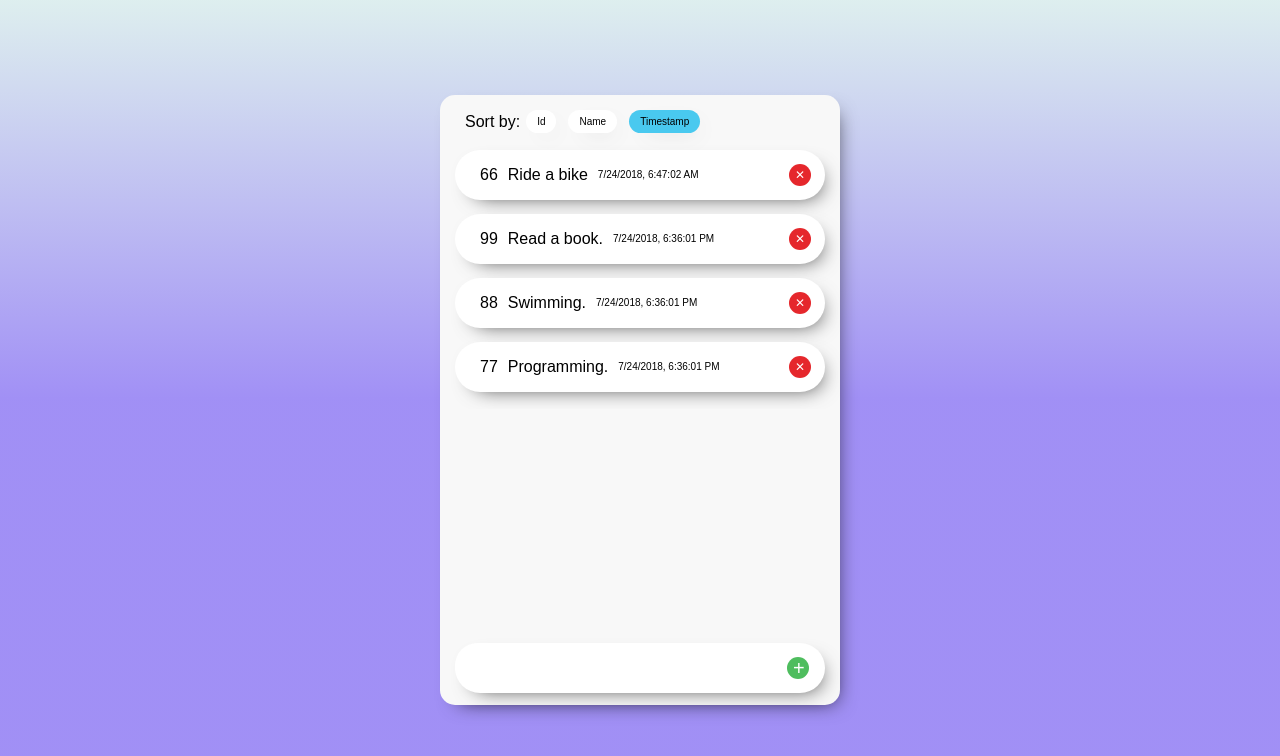
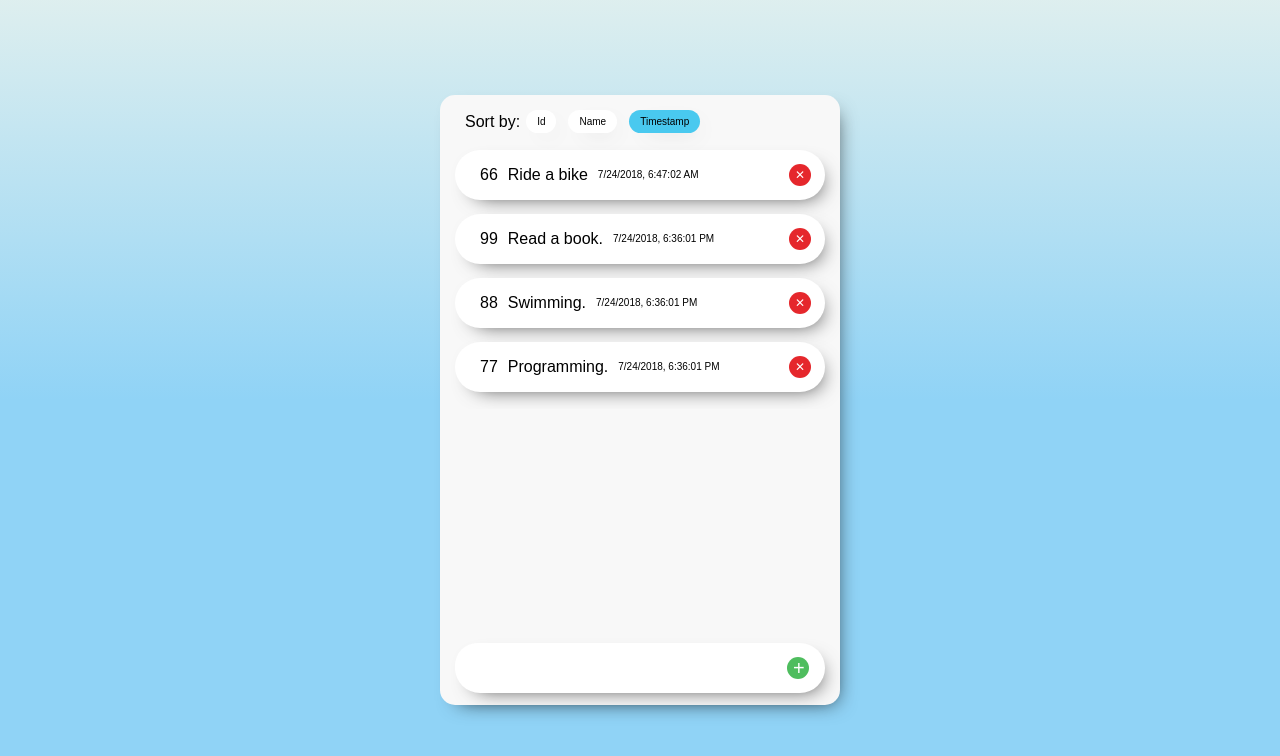
Before and after one commit to WitkowskiMichau/todo-react-redux-ts, a React app: page / in a window 1280 px wide. Shown: the top 756 px of the page. Built offline with nearby package versions, Linux system fonts and the light colour scheme.

Commit message:
Color change #3

```diff
--- a/src/styles/index.css
+++ b/src/styles/index.css
@@ -5,7 +5,7 @@ html, body {
 
 body {
   font-family: 'Arial', sans-serif;
-  background: linear-gradient(to bottom, #c0e0e087 0%, #6549ef9c 50%); }
+  background: linear-gradient(to bottom, #c0e0e087 0%, #90d3f6 50%); }
 
 #root {
   height: 100%;
--- a/src/styles/index.scss
+++ b/src/styles/index.scss
@@ -7,7 +7,7 @@ html, body{
 }
 body {
   font-family: 'Arial', sans-serif;
-  background: linear-gradient(to bottom, #c0e0e087 0%, #6549ef9c 50%);;
+  background: linear-gradient(to bottom, #c0e0e087 0%, #90d3f6 50%);
 }
 
 #root{
```
